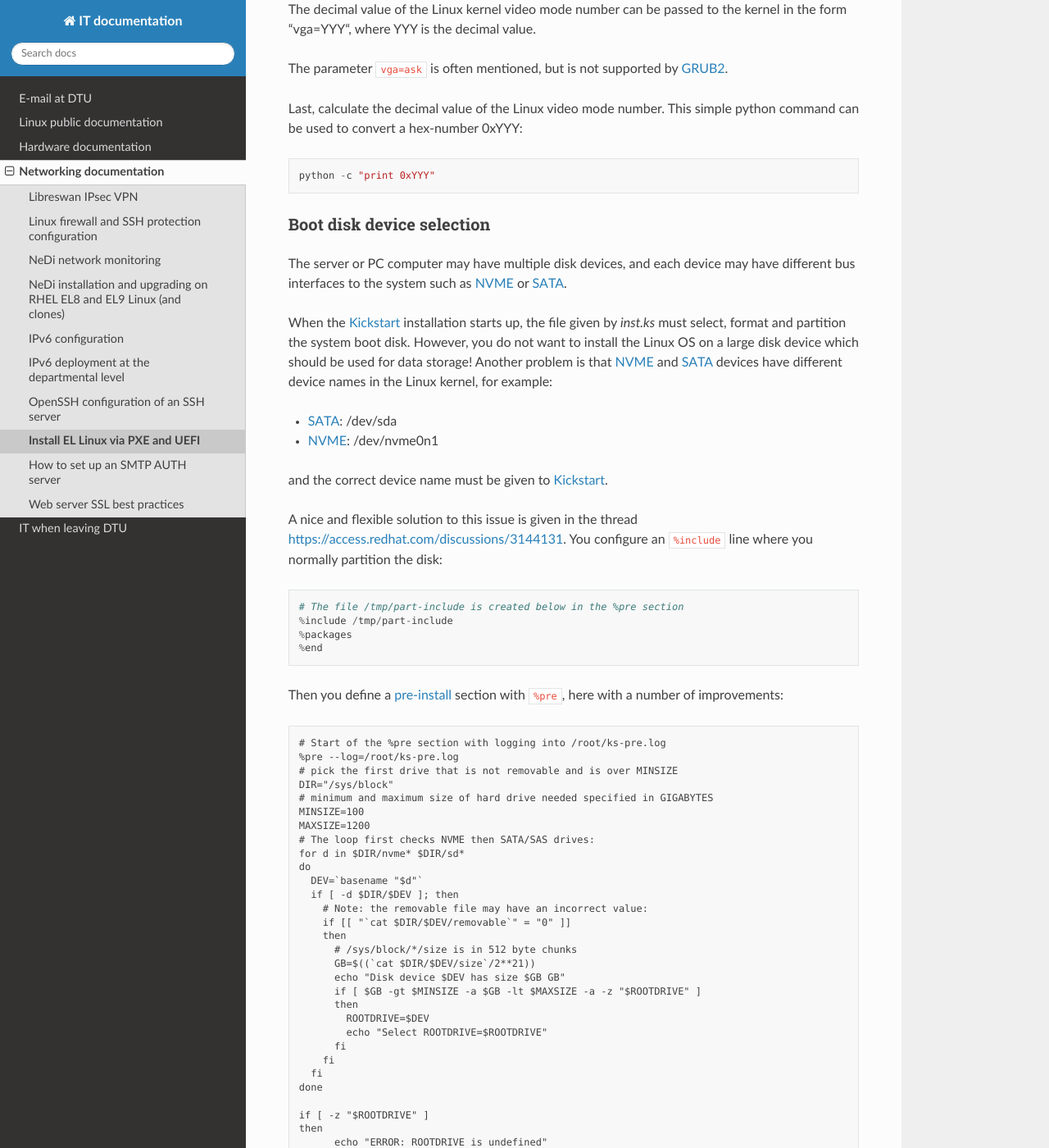
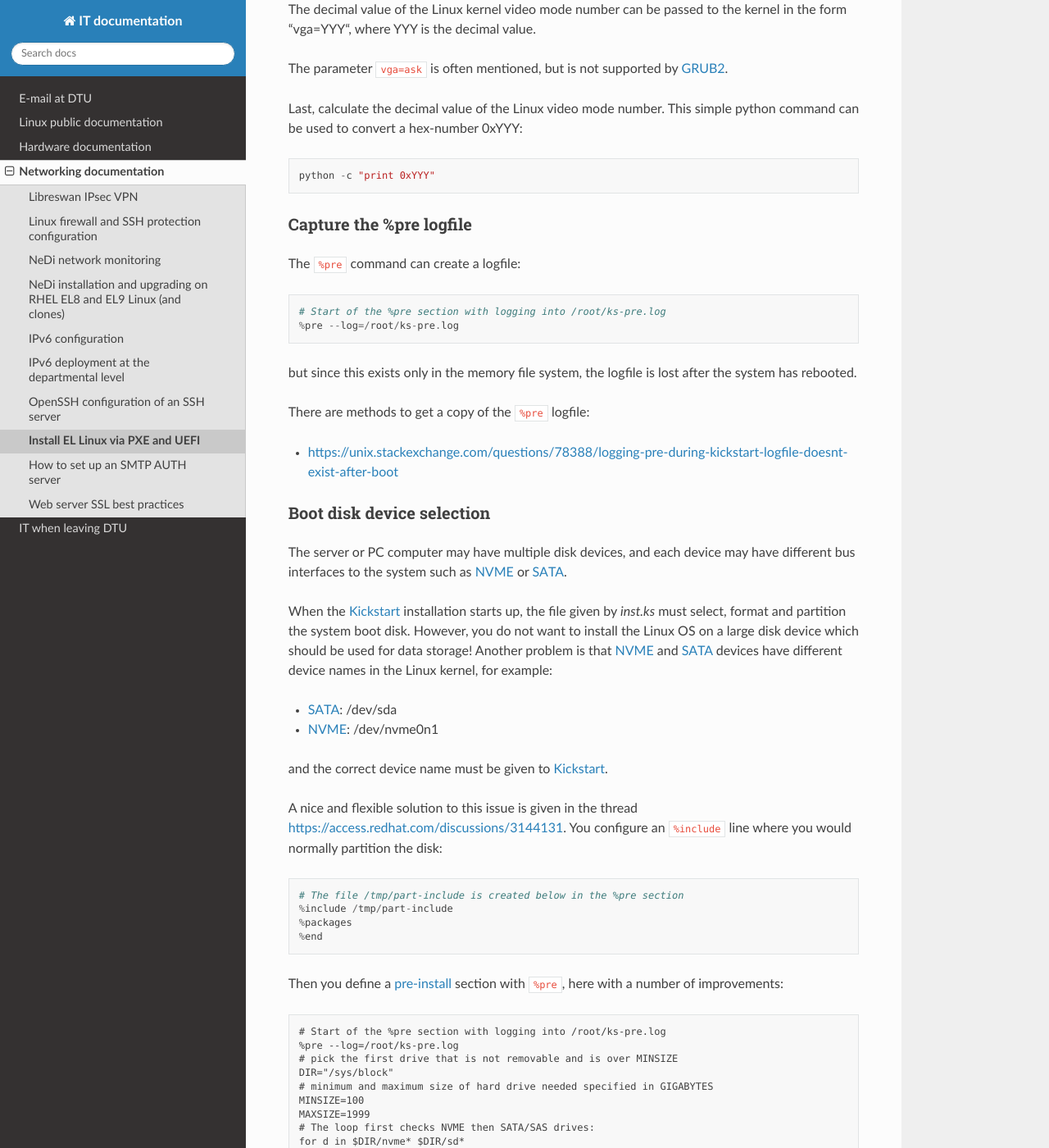
Before and after one commit to OleHolmNielsen/ITwiki, a Sphinx documentation site: the page built from docs/PXE_and_UEFI.rst, in a window 1280 px wide and 1400 px high, scrolled down 7278 px. Shown: the whole window at 82% size. Built offline with Sphinx 7.4.7 and the Read the Docs theme 3.1.0, drawn with Linux system fonts in a browser that asks for light colours; some of the changed text lies outside the part shown.

Commit message:
Moved a section

```diff
--- a/docs/PXE_and_UEFI.rst
+++ b/docs/PXE_and_UEFI.rst
@@ -323,6 +323,20 @@ This simple python command can be used to convert a hex-number 0xYYY::
 
   python -c "print 0xYYY"
 
+Capture the %pre logfile
+------------------------
+
+The ``%pre`` command can create a logfile::
+
+  # Start of the %pre section with logging into /root/ks-pre.log
+  %pre --log=/root/ks-pre.log
+
+but since this exists only in the memory file system, the logfile is lost after the system has rebooted.
+
+There are methods to get a copy of the ``%pre`` logfile:
+
+* https://unix.stackexchange.com/questions/78388/logging-pre-during-kickstart-logfile-doesnt-exist-after-boot
+
 Boot disk device selection
 --------------------------
 
@@ -338,7 +352,7 @@ Another problem is that NVME_ and SATA_ devices have different device names in t
 and the correct device name must be given to Kickstart_.
 
 A nice and flexible solution to this issue is given in the thread https://access.redhat.com/discussions/3144131.
-You configure an ``%include`` line where you normally partition the disk::
+You configure an ``%include`` line where you would normally partition the disk::
 
   # The file /tmp/part-include is created below in the %pre section
   %include /tmp/part-include
@@ -354,7 +368,7 @@ section with ``%pre``, here with a number of improvements::
   DIR="/sys/block"
   # minimum and maximum size of hard drive needed specified in GIGABYTES
   MINSIZE=100
-  MAXSIZE=1200
+  MAXSIZE=1999
   # The loop first checks NVME then SATA/SAS drives:
   for d in $DIR/nvme* $DIR/sd*
   do
@@ -398,20 +412,6 @@ section with ``%pre``, here with a number of improvements::
 .. _NVME: https://en.wikipedia.org/wiki/NVM_Express
 .. _SATA: https://en.wikipedia.org/wiki/Serial_ATA
 .. _Nehalem: https://en.wikipedia.org/wiki/Nehalem_(microarchitecture)
-
-Capture the %pre logfile
-------------------------
-
-The ``%pre`` command can create a logfile::
-
-  # Start of the %pre section with logging into /root/ks-pre.log
-  %pre --log=/root/ks-pre.log
-
-but since this exists only in the memory file system, the logfile is lost after the system has rebooted.
-
-There are methods to get a copy of the ``%pre`` logfile:
-
-* https://unix.stackexchange.com/questions/78388/logging-pre-during-kickstart-logfile-doesnt-exist-after-boot
 
 Disk partitions
 ---------------
```
